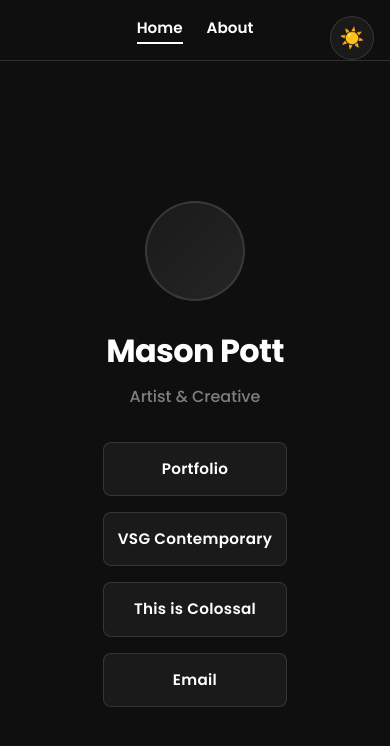
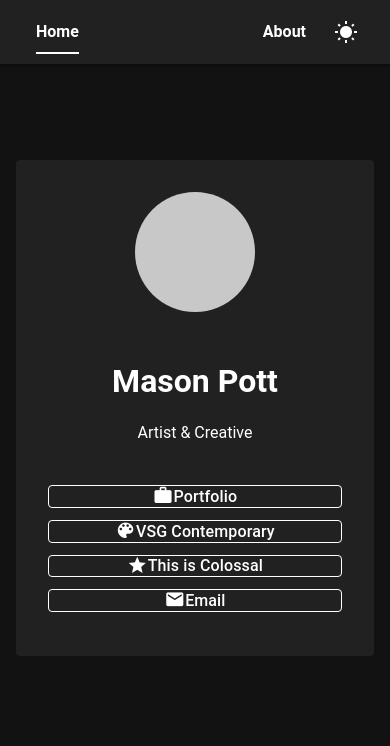
Before and after one commit to masoncpott/lesson-6, a Vue app in the folder vue-links-app/: page / in a window 390 px wide. Shown: the top 746 px of the page. Built offline with nearby package versions, Linux system fonts and the light colour scheme; the HTML template or start-up script is replaced by a standard one.

Commit message:
feat: enhance app with Vuetify integration, theme toggle, and updated About and Home views

```diff
--- a/vue-links-app/package.json
+++ b/vue-links-app/package.json
@@ -11,8 +11,10 @@
     "type-check": "vue-tsc --build"
   },
   "dependencies": {
+    "@mdi/font": "^7.4.47",
     "vue": "^3.5.32",
-    "vue-router": "^5.0.4"
+    "vue-router": "^5.0.4",
+    "vuetify": "^4.1.1"
   },
   "devDependencies": {
     "@tsconfig/node24": "^24.0.4",
--- a/vue-links-app/src/App.vue
+++ b/vue-links-app/src/App.vue
@@ -1,84 +1,63 @@
 <script setup lang="ts">
-import { ref, onMounted } from 'vue'
 import { RouterView, RouterLink } from 'vue-router'
+import { useTheme } from 'vuetify'
 
-const isDarkMode = ref(true)
+const theme = useTheme()
 
-onMounted(() => {
-  // Check if there's a saved preference
-  const saved = localStorage.getItem('darkMode')
-  if (saved !== null) {
-    isDarkMode.value = saved === 'true'
-  }
-  updateDarkMode()
-})
-
-const toggleDarkMode = () => {
-  isDarkMode.value = !isDarkMode.value
-  localStorage.setItem('darkMode', String(isDarkMode.value))
-  updateDarkMode()
-}
-
-const updateDarkMode = () => {
-  if (isDarkMode.value) {
-    document.documentElement.classList.remove('light-mode')
-  } else {
-    document.documentElement.classList.add('light-mode')
-  }
+const toggleTheme = () => {
+  const newTheme = theme.global.name.value === 'dark' ? 'light' : 'dark'
+  theme.global.name.value = newTheme
+  localStorage.setItem('appTheme', newTheme)
 }
 </script>
 
 <template>
-  <div class="app-container">
-    <nav class="top-nav">
-      <RouterLink to="/" class="nav-link">Home</RouterLink>
+  <v-app>
+    <v-app-bar elevation="1" class="px-4">
+      <template v-slot:prepend>
+        <RouterLink to="/" class="nav-link">Home</RouterLink>
+      </template>
+
+      <v-spacer />
+
       <RouterLink to="/about" class="nav-link">About</RouterLink>
-    </nav>
-    <button class="theme-toggle" @click="toggleDarkMode" :aria-label="isDarkMode ? 'Switch to light mode' : 'Switch to dark mode'">
-      <span v-if="isDarkMode">☀️</span>
-      <span v-else>🌙</span>
-    </button>
-    <RouterView />
-  </div>
+
+      <template v-slot:append>
+        <v-btn
+          icon
+          @click="toggleTheme"
+          :aria-label="theme.global.name.value === 'dark' ? 'Switch to light mode' : 'Switch to dark mode'"
+        >
+          <v-icon>{{ theme.global.name.value === 'dark' ? 'mdi-white-balance-sunny' : 'mdi-moon-waning-crescent' }}</v-icon>
+        </v-btn>
+      </template>
+    </v-app-bar>
+
+    <v-main>
+      <RouterView />
+    </v-main>
+  </v-app>
 </template>
 
 <style scoped>
-.app-container {
-  position: relative;
-}
-
-.top-nav {
-  position: fixed;
-  top: 0;
-  left: 0;
-  right: 0;
-  display: flex;
-  justify-content: center;
-  gap: 2rem;
-  padding: 1.5rem 2rem;
-  background: var(--color-background);
-  border-bottom: 1px solid var(--color-border);
-  z-index: 999;
-}
-
 .nav-link {
   text-decoration: none;
-  color: var(--color-heading);
+  color: inherit;
   font-weight: 600;
-  font-size: 1rem;
+  padding: 0.5rem 0;
+  margin: 0 1rem;
   transition: all 0.3s ease;
   position: relative;
-  padding-bottom: 0.25rem;
 }
 
 .nav-link::after {
   content: '';
   position: absolute;
-  bottom: 0;
+  bottom: -2px;
   left: 0;
   right: 0;
   height: 2px;
-  background: var(--color-heading);
+  background: currentColor;
   transform: scaleX(0);
   transform-origin: right;
   transition: transform 0.3s ease;
@@ -89,58 +68,8 @@
   transform-origin: left;
 }
 
-.nav-link.router-link-active {
-  color: var(--color-heading);
-}
-
 .nav-link.router-link-active::after {
   transform: scaleX(1);
   transform-origin: left;
 }
-
-.theme-toggle {
-  position: fixed;
-  top: 1.5rem;
-  right: 2rem;
-  background: var(--color-background-soft);
-  border: 1px solid var(--color-border);
-  border-radius: 50%;
-  width: 48px;
-  height: 48px;
-  font-size: 1.5rem;
-  cursor: pointer;
-  display: flex;
-  align-items: center;
-  justify-content: center;
-  transition: all 0.3s ease;
-  z-index: 1000;
-}
-
-.theme-toggle:hover {
-  background: var(--color-background-mute);
-  border-color: var(--color-border-hover);
-}
-
-.theme-toggle:active {
-  transform: scale(0.95);
-}
-
-@media (max-width: 640px) {
-  .top-nav {
-    gap: 1.5rem;
-    padding: 1rem 1rem;
-  }
-
-  .nav-link {
-    font-size: 0.95rem;
-  }
-
-  .theme-toggle {
-    top: 1rem;
-    right: 1rem;
-    width: 44px;
-    height: 44px;
-    font-size: 1.25rem;
-  }
-}
 </style>
--- a/vue-links-app/src/assets/base.css
+++ b/vue-links-app/src/assets/base.css
@@ -1,53 +1,4 @@
 @import url('https://fonts.googleapis.com/css2?family=Poppins:wght@400;500;600;700&display=swap');
-
-/* color palette from <https://github.com/vuejs/theme> */
-:root {
-  --vt-c-white: #ffffff;
-  --vt-c-white-soft: #f8f8f8;
-  --vt-c-white-mute: #f2f2f2;
-
-  --vt-c-black: #0f0f0f;
-  --vt-c-black-soft: #1a1a1a;
-  --vt-c-black-mute: #252525;
-
-  --vt-c-indigo: #2c3e50;
-
-  --vt-c-divider-light-1: rgba(60, 60, 60, 0.29);
-  --vt-c-divider-light-2: rgba(60, 60, 60, 0.12);
-  --vt-c-divider-dark-1: rgba(84, 84, 84, 0.65);
-  --vt-c-divider-dark-2: rgba(84, 84, 84, 0.48);
-
-  --vt-c-text-light-1: var(--vt-c-indigo);
-  --vt-c-text-light-2: rgba(60, 60, 60, 0.66);
-  --vt-c-text-dark-1: var(--vt-c-white);
-  --vt-c-text-dark-2: rgba(235, 235, 235, 0.64);
-
-  /* dark mode is default */
-  --color-background: var(--vt-c-black);
-  --color-background-soft: var(--vt-c-black-soft);
-  --color-background-mute: var(--vt-c-black-mute);
-
-  --color-border: var(--vt-c-divider-dark-2);
-  --color-border-hover: var(--vt-c-divider-dark-1);
-
-  --color-heading: var(--vt-c-text-dark-1);
-  --color-text: var(--vt-c-text-dark-2);
-
-  --section-gap: 160px;
-}
-
-/* light mode when explicitly enabled */
-:root.light-mode {
-  --color-background: var(--vt-c-white);
-  --color-background-soft: var(--vt-c-white-soft);
-  --color-background-mute: var(--vt-c-white-mute);
-
-  --color-border: var(--vt-c-divider-light-2);
-  --color-border-hover: var(--vt-c-divider-light-1);
-
-  --color-heading: var(--vt-c-text-light-1);
-  --color-text: var(--vt-c-text-light-1);
-}
 
 *,
 *::before,
@@ -59,11 +10,6 @@
 
 body {
   min-height: 100vh;
-  color: var(--color-text);
-  background: var(--color-background);
-  transition:
-    color 0.5s,
-    background-color 0.5s;
   line-height: 1.6;
   font-family:
     'Poppins',
--- a/vue-links-app/src/assets/main.css
+++ b/vue-links-app/src/assets/main.css
@@ -1,29 +1,7 @@
-@import './base.css';
+/* Vuetify handles most styling. Additional global styles below. */
 
-#app {
-  display: flex;
-  justify-content: center;
-  align-items: center;
-  min-height: 100vh;
-  padding: 2rem 1rem;
-  padding-top: 8rem;
-}
-
-a,
-.green {
+a {
   text-decoration: none;
   color: inherit;
   transition: 0.4s;
 }
-
-@media (hover: hover) {
-  a:hover {
-    background-color: transparent;
-  }
-}
-
-@media (max-width: 640px) {
-  #app {
-    padding-top: 6rem;
-  }
-}
--- a/vue-links-app/src/main.ts
+++ b/vue-links-app/src/main.ts
@@ -1,11 +1,28 @@
-import './assets/main.css'
-
 import { createApp } from 'vue'
 import App from './App.vue'
 import router from './router'
 
+// Vuetify
+import { createVuetify } from 'vuetify'
+import * as components from 'vuetify/components'
+import * as directives from 'vuetify/directives'
+import 'vuetify/styles'
+import '@mdi/font/css/materialdesignicons.css'
+
+// Get saved theme from localStorage or default to 'dark'
+const savedTheme = localStorage.getItem('appTheme') || 'dark'
+
+const vuetify = createVuetify({
+  components,
+  directives,
+  theme: {
+    defaultTheme: savedTheme,
+  },
+})
+
 const app = createApp(App)
 
 app.use(router)
+app.use(vuetify)
 
 app.mount('#app')
--- a/vue-links-app/src/views/HomeView.vue
+++ b/vue-links-app/src/views/HomeView.vue
@@ -2,68 +2,81 @@
 interface Link {
   label: string
   url: string
+  icon: string
 }
 
 const links: Link[] = [
   {
     label: 'Portfolio',
     url: 'https://www.masonpott.com',
+    icon: 'mdi-briefcase',
   },
   {
     label: 'VSG Contemporary',
     url: 'https://vsgcontemporary.com/artists/45-mason-pott/',
+    icon: 'mdi-palette',
   },
   {
     label: 'This is Colossal',
     url: 'https://www.thisiscolossal.com/2025/12/mason-pott-hyperrealistic-floral-paintings/',
+    icon: 'mdi-star',
   },
   {
     label: 'Email',
     url: 'mailto:studio@masonpott.com',
+    icon: 'mdi-email',
   },
 ]
 </script>
 
 <template>
-  <main class="links-container">
-    <div class="card">
-      <!-- Profile Photo Placeholder -->
-      <div class="profile-photo"></div>
+  <v-main class="d-flex align-center justify-center">
+    <v-container maxWidth="480" class="py-8">
+      <v-row justify="center">
+        <v-col cols="12">
+          <v-card class="pa-8" elevation="0">
+            <!-- Profile Photo -->
+            <v-row justify="center" class="mb-6">
+              <v-avatar size="120" color="surface-variant"></v-avatar>
+            </v-row>
 
             <!-- Name and Tagline -->
-      <h1 class="name">Mason Pott</h1>
-      <p class="tagline">Artist & Creative</p>
+            <v-row justify="center" class="mb-6">
+              <v-col cols="12" class="text-center">
+                <h1 class="text-h4 font-weight-bold mb-2">Mason Pott</h1>
+                <p class="text-subtitle-1">Artist & Creative</p>
+              </v-col>
+            </v-row>
 
             <!-- Links -->
-      <nav class="links-list">
-        <a
-          v-for="link in links"
+            <v-row justify="center">
+              <v-col cols="12">
+                <v-btn
+                  v-for="(link, index) in links"
                   :key="link.label"
                   :href="link.url"
-          class="link-button"
                   target="_blank"
                   rel="noopener noreferrer"
+                  variant="outlined"
+                  size="lg"
+                  block
+                  class="mb-3 text-none"
+                  :class="{ 'mb-0': index === links.length - 1 }"
                 >
+                  <v-icon start :icon="link.icon"></v-icon>
                   {{ link.label }}
-        </a>
-      </nav>
-    </div>
-  </main>
+                </v-btn>
+              </v-col>
+            </v-row>
+          </v-card>
+        </v-col>
+      </v-row>
+    </v-container>
+  </v-main>
 </template>
 
 <style scoped>
-.links-container {
-  width: 100%;
-  display: flex;
-  justify-content: center;
-  align-items: center;
-}
-
-.card {
-  width: 100%;
-  max-width: 480px;
-  padding: 2rem 1.5rem;
-  text-align: center;
+:deep(.v-card) {
   animation: fadeIn 0.6s ease-in;
 }
 
@@ -78,90 +91,11 @@
   }
 }
 
-.profile-photo {
-  width: 120px;
-  height: 120px;
-  border-radius: 50%;
-  background: linear-gradient(135deg, var(--color-background-soft) 0%, var(--color-background-mute) 100%);
-  margin: 0 auto 2rem;
-  flex-shrink: 0;
-  border: 2px solid var(--color-border);
+:deep(.v-btn) {
+  transition: all 0.3s ease;
 }
 
-.name {
-  font-size: 2.5rem;
-  font-weight: 700;
-  margin: 0 0 0.5rem 0;
-  color: var(--color-heading);
-  letter-spacing: -0.02em;
-}
-
-.tagline {
-  font-size: 1.125rem;
-  color: var(--color-text);
-  margin: 0 0 2rem 0;
-  font-weight: 500;
-  opacity: 0.8;
-}
-
-.links-list {
-  display: flex;
-  flex-direction: column;
-  gap: 1rem;
-}
-
-.link-button {
-  display: block;
-  padding: 1rem;
-  background: var(--color-background-soft);
-  color: var(--color-heading);
-  text-decoration: none;
-  border: 1px solid var(--color-border);
-  border-radius: 8px;
-  font-size: 1rem;
-  font-weight: 600;
-  letter-spacing: 0.3px;
-  transition:
-    background-color 0.3s ease,
-    border-color 0.3s ease,
-    transform 0.3s ease,
-    box-shadow 0.3s ease;
-  cursor: pointer;
-}
-
-.link-button:hover {
-  background: var(--color-background-mute);
-  border-color: var(--color-border-hover);
+:deep(.v-btn:hover) {
   transform: translateY(-2px);
-  box-shadow: 0 8px 16px rgba(0, 0, 0, 0.3);
-}
-
-.link-button:active {
-  transform: translateY(0);
-}
-
-@media (max-width: 640px) {
-  .card {
-    padding: 2rem 1rem;
-  }
-
-  .name {
-    font-size: 2rem;
-  }
-
-  .tagline {
-    font-size: 1rem;
-  }
-
-  .link-button {
-    padding: 0.875rem;
-    font-size: 0.95rem;
-  }
-
-  .profile-photo {
-    width: 100px;
-    height: 100px;
-    margin-bottom: 1.5rem;
-  }
 }
 </style>
```
Also changed, not shown: vue-links-app/src/views/AboutView.vue (+33 -85 lines), 1 other file (tests, documents, lock files or other folders). Lines whose indentation alone changed are shown as unchanged.
